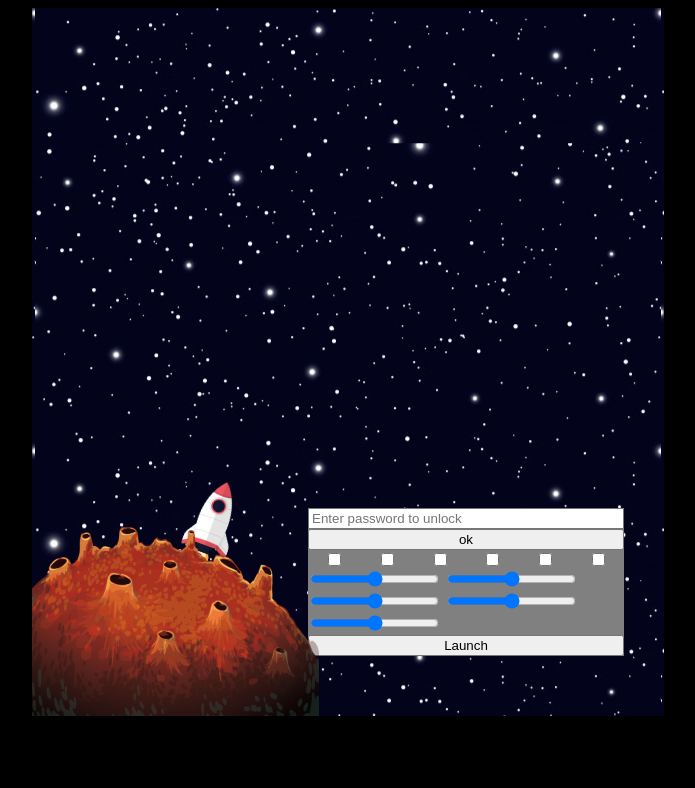
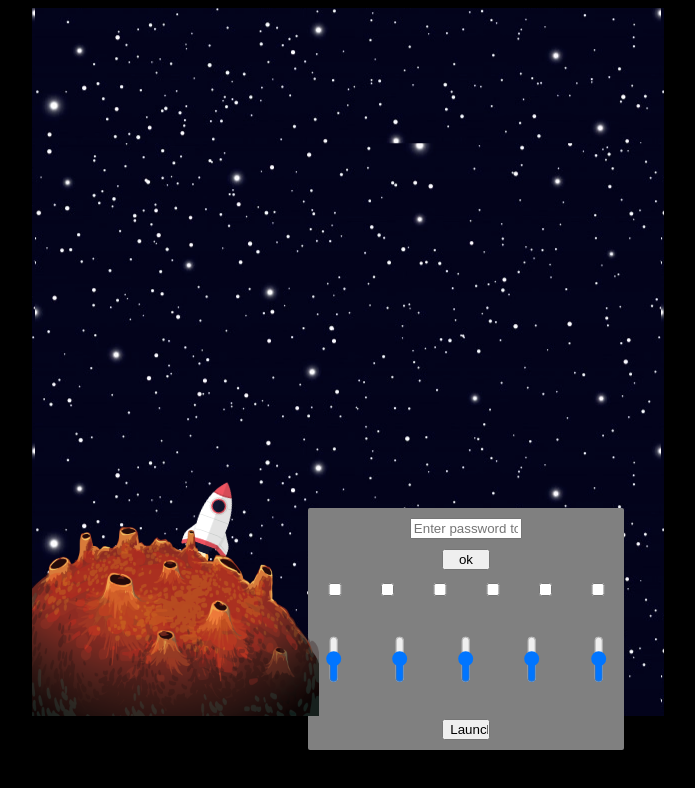
Before and after one commit to joshn28/Open-Space, a plain HTML site: page index.html in a window 1280 px wide. Shown: the whole page, without its empty margins (292-987 px from the left). Drawn offline with Linux system fonts and the light colour scheme.

Commit message:
Add padding to certain elements

```diff
--- a/index.css
+++ b/index.css
@@ -33,6 +33,8 @@ body {
 }
 
 .control-panel {
+    padding-top: 10px;
+    padding-bottom: 10px;
     display: flex;
     background: gray;
     flex-direction: column;
@@ -40,29 +42,34 @@ body {
     position: absolute;
     right: 40px;
     top: 500px;
+    border-radius: 2px;
 }
 
 .check-buttons {
+    padding-top: 10px;
     display: flex;
     justify-content: space-around;
+    padding-bottom: 50px;
 }
 
-#panel {
-    float: left;
-    width: 90%;
+.ranges {
+    transform: rotate(-90deg);
+    height: 30%;
+    width: 60%;
 }
 
-#panel-button {
-    width: 10%;
-    margin-right: 5px;
+.levers {
+    display: flex;
+    justify-content: space-between;
+    padding-bottom: 50px;
 }
 
-.security {
-    display: flex;
-    justify-content: center;
-    padding-bottom: 25px;
+.space .control-panel input {
+    align-self: center;
+    width: 15%;
 }
 
-#range1 {
-    transform: rotate(90deg);
+#password {
+    width: 33%;
+    margin-bottom: 10px;
 }
```
